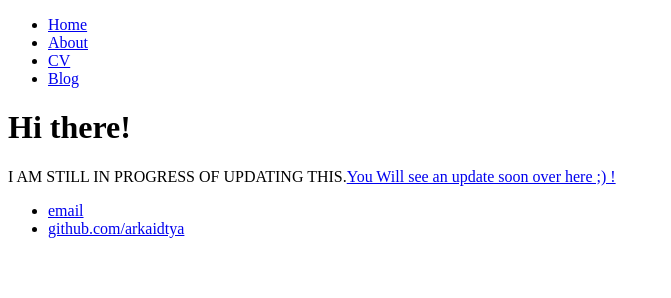
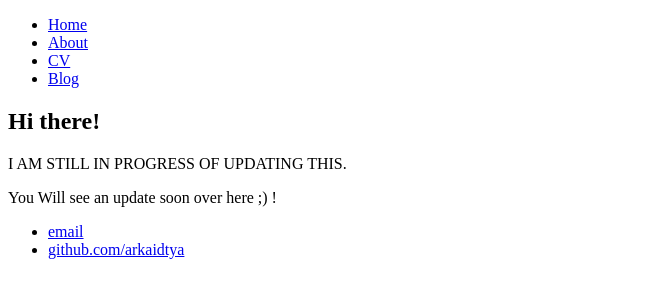
Before and after one commit to shantanoo-sinha/arkaditya.github.io, a plain HTML site: page index.html in a window 1280 px wide. Shown: the whole page, without its empty margins (0-671 px from the left). Drawn offline with Linux system fonts and the light colour scheme.

Commit message:
Update index.html

```diff
--- a/index.html
+++ b/index.html
@@ -14,8 +14,9 @@
 		</nav>
 		<div class="container">
     		<div class="blurb">
-        		<h1>Hi there!</h1>
-				<p>I AM STILL IN PROGRESS OF UPDATING THIS.</em><a href="/about">You Will see an update soon over here ;) !</a></p>
+        		<h2>Hi there!</h2>
+			<p>I AM STILL IN PROGRESS OF UPDATING THIS.</p>
+			<p>You Will see an update soon over here ;) !</p>
     		</div><!-- /.blurb -->
 		</div><!-- /.container -->
 		<footer>
```
